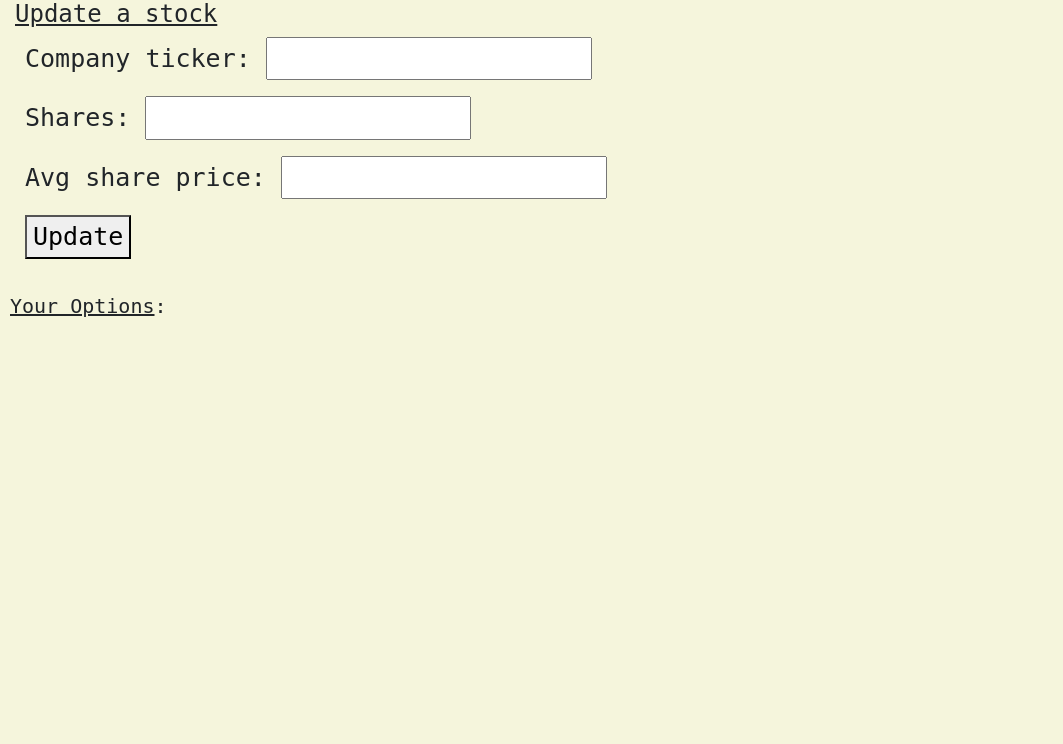
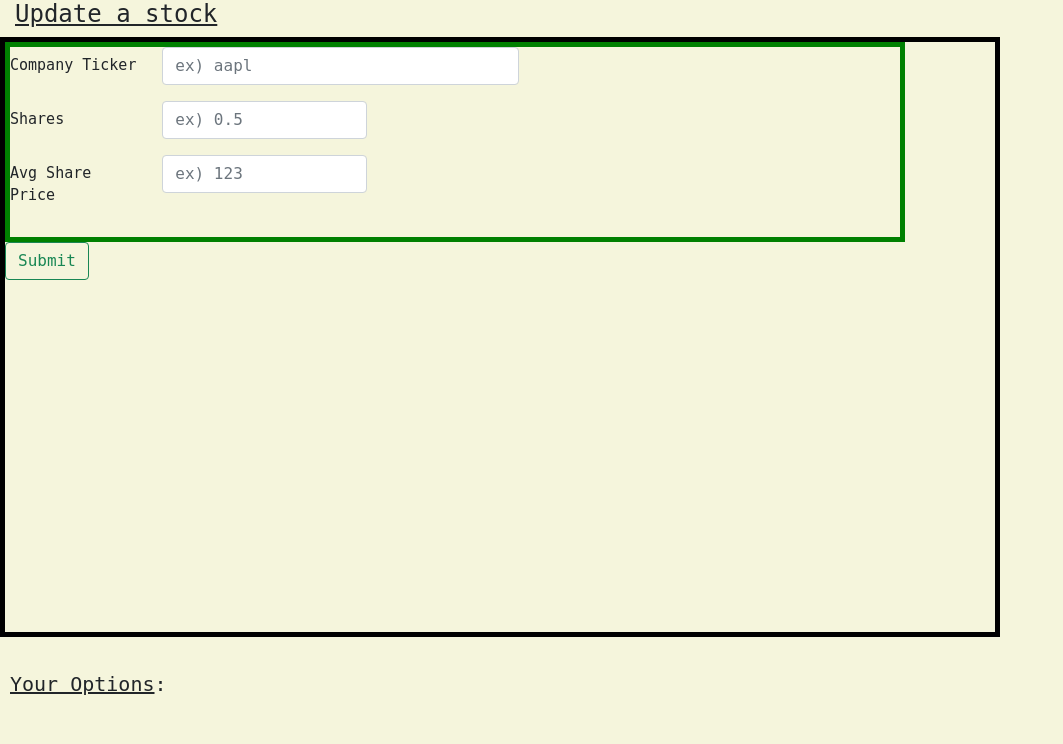
Before and after one commit to Dthakkar18/Stock-Pocket, a Django app: page /people/5/update/ in a window 1280 px wide. Shown: the part 56-800 px from the top of the page, without its empty margins (0-1063 px from the left). Run offline with Django 3.2, Linux system fonts and the light colour scheme; a user stored in the database is signed in; data comes from the database, SQL or seed files in the repository.

Commit message:
Update
- creating form for update view

```diff
--- a/people/templates/people/stock_update.html
+++ b/people/templates/people/stock_update.html
@@ -28,11 +28,26 @@
     }
     form{
         position: relative;
-        font-size: 25px;
+        font-size: 15px;
         font-family: monospace;
-        left: 25px;
-        width: 600px;
+        width: 1000px;
+        height: 600px;
+        border: 5px solid black;
+
     }
+
+    #inputContent{
+        position: absolute:
+        top: 0px;
+        left: 0px;
+        width: 900px;
+        height: 200px;
+        border: 5px solid green;
+
+    }
+
+
+
     h2{
         position: relative;
         font-size: 20px;
@@ -47,6 +62,7 @@
         text-transform: uppercase;
     }
 
+
     </style>
 
     <body>
@@ -55,11 +71,47 @@
         </div>
 
         <h1><u>Update a stock</u></h1>
+
         <form method="post">
             {% csrf_token %}
+            <div id="inputContent">
+
+                <div class="row mb-3">
+                    <label for="colFormLabel" class="col-sm-2 col-form-label">Company Ticker</label>
+                    <div class="col-sm-5">
+                        <input type="text" class="form-control" id="colFormLabel" name="ticker" placeholder="ex) aapl">
+                    </div>
+                </div>
+
+                <div class="row mb-3">
+                    <label for="colFormLabel" class="col-sm-2 col-form-label">Shares</label>
+                    <div class="col-sm-3">
+                        <input type="number" class="form-control" id="colFormLabel" name="shares" placeholder="ex) 0.5" step="0.000000001">
+                    </div>
+                </div>
+
+                <div class="row mb-3">
+                    <label for="colFormLabel" class="col-sm-2 col-form-label">Avg Share Price</label>
+                    <div class="col-sm-3">
+                        <input type="number" class="form-control" id="colFormLabel" name="avgPrice" placeholder="ex) 123" step="0.0001">
+                    </div>
+                </div>
+
+            </div>
+
+            <button type="submit" name="updateStock" value="updateStock" class="btn btn-outline-success">Submit</button>
+
+
+            <!--
             {{ form.as_p }}
             <button type="submit">Update</button>
+            -->
         </form>
+
+
+
+
+
 
         <h2><u>Your Options</u>:</h2>
         <p1>
```
